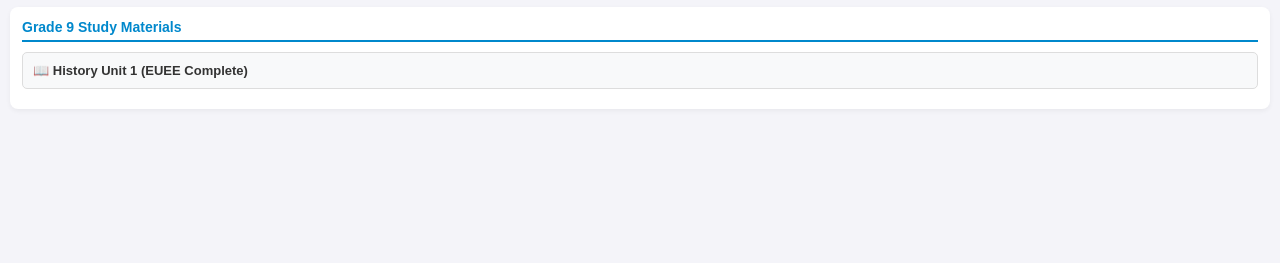
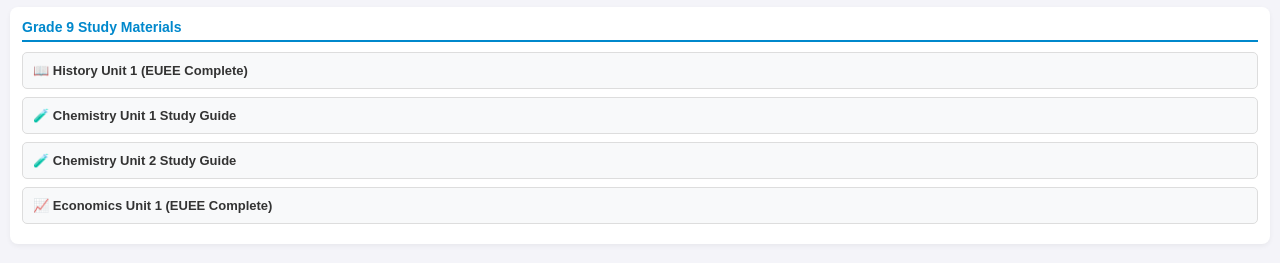
Before and after one commit to natansabawi/score600academy, a plain HTML site: page index.html in a window 1280 px wide. Shown: the part 59-322 px from the top of the page. Drawn offline with Linux system fonts and the light colour scheme.

Commit message:
Add all subject chapters to the secure in-app reader menu

```diff
--- a/index.html
+++ b/index.html
@@ -3,7 +3,7 @@
 <head>
     <meta charset="UTF-8">
     <meta name="viewport" content="width=device-width, initial-scale=1.0">
-    <title>Score600Academy Reader v2</title>
+    <title>Score600Academy Reader</title>
     <script src="https://telegram.org/js/telegram-web-app.js"></script>
     <style>
         body {
@@ -71,8 +71,21 @@
     <!-- Chapter Selection Menu -->
     <div id="menu" class="menu-container">
         <h3>Grade 9 Study Materials</h3>
+
         <button class="chapter-btn" onclick="openReader('materials/grade9_history_ch1.pdf', 'History Unit 1')">
             📖 History Unit 1 (EUEE Complete)
+        </button>
+
+        <button class="chapter-btn" onclick="openReader('materials/grade9_chemistry_ch1.pdf', 'Chemistry Unit 1')">
+            🧪 Chemistry Unit 1 Study Guide
+        </button>
+
+        <button class="chapter-btn" onclick="openReader('materials/grade9_chemistry_ch2.pdf', 'Chemistry Unit 2')">
+            🧪 Chemistry Unit 2 Study Guide
+        </button>
+
+        <button class="chapter-btn" onclick="openReader('materials/grade9_economics_ch1.pdf', 'Economics Unit 1')">
+            📈 Economics Unit 1 (EUEE Complete)
         </button>
     </div>
 
```
